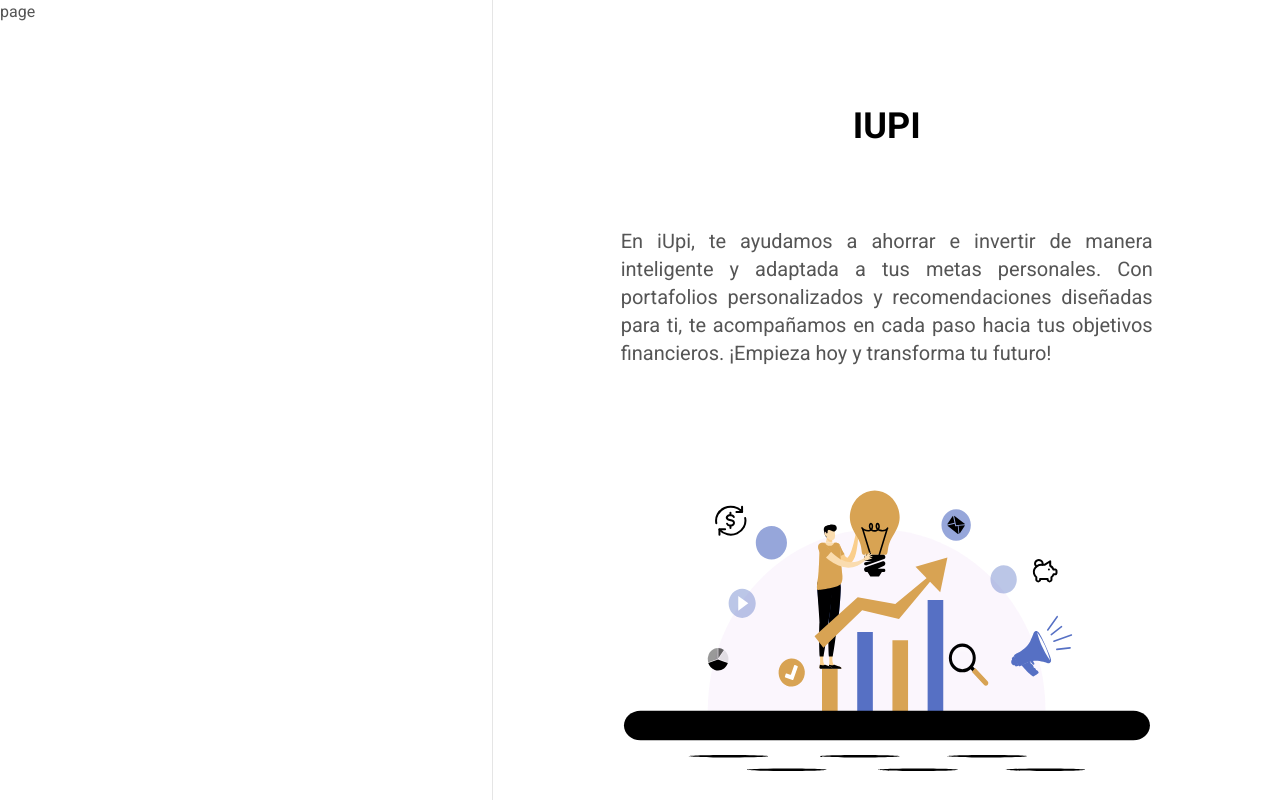
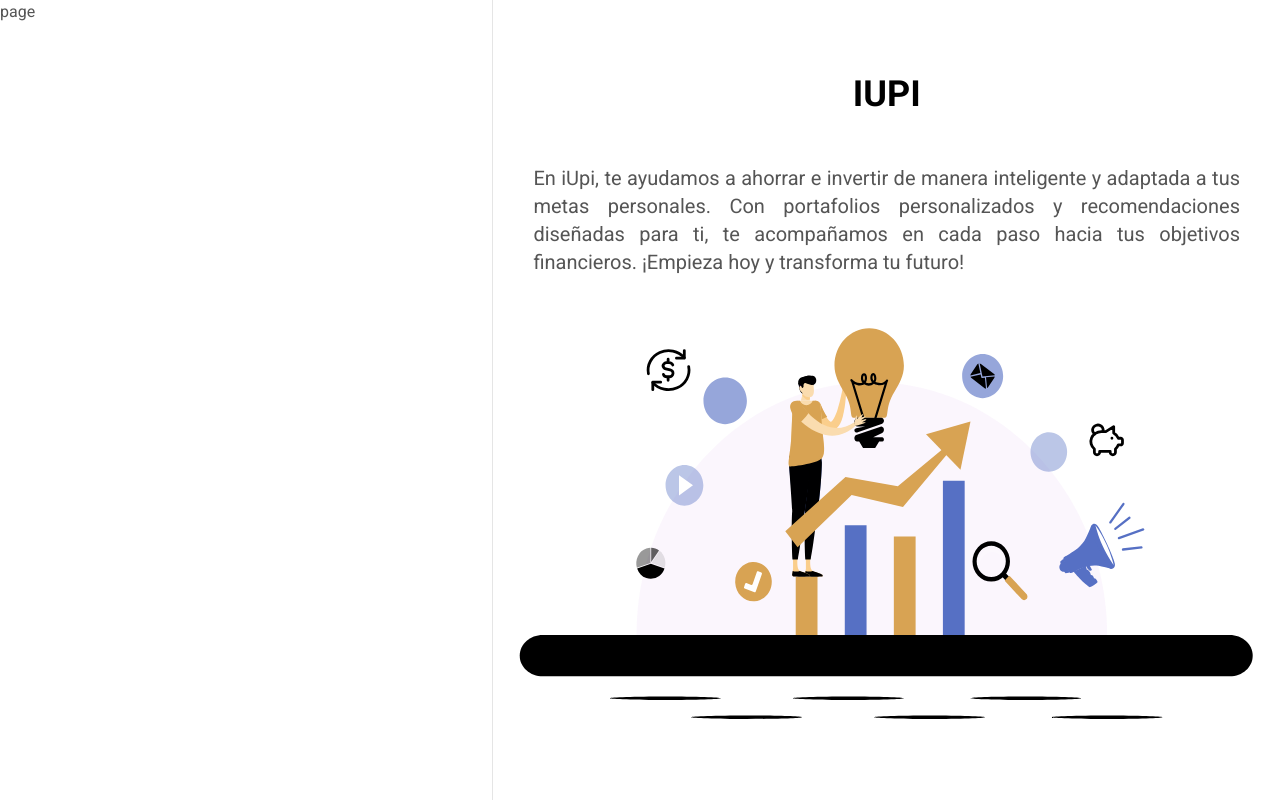
Before and after one commit to SoyIsabelMM/MVP-Planificaci-n-financiera, a Next.js app in the folder frontend/: page /signin in a window 1280 px wide. Built offline with nearby package versions, Linux system fonts and the light colour scheme.

Commit message:
refactor: quitar comentarios

```diff
--- a/frontend/src/components/LandingPage/LandingPage.jsx
+++ b/frontend/src/components/LandingPage/LandingPage.jsx
@@ -3,7 +3,7 @@
 
 function LandingPage({ children }) {
   return (
-    <div className="flex flex-col md:flex-row min-h-screen">
+    <div className="flex flex-col-reverse md:flex-row min-h-screen">
       <div className="flex flex-1 md:flex-[2] w-full md:w-[400px] md:min-w-[400px] ">
         {children}
       </div>
@@ -13,15 +13,12 @@
       <div className="flex flex-col flex-1 md:flex-[3] items-center px-4 md:px-6 py-6 gap-10">
         <div className="flex flex-col items-center justify-evenly flex-1">
           <h1 className="text-3xl md:text-4xl font-bold text-black">IUPI</h1>
-          <p className="text-base md:text-xl text-justify px-4 md:px-6 w-[580px]">
+          <p className="text-base md:text-xl text-justify px-4 ">
             En iUpi, te ayudamos a ahorrar e invertir de manera inteligente y
             adaptada a tus metas personales. Con portafolios personalizados y
             recomendaciones diseñadas para ti, te acompañamos en cada paso hacia
             tus objetivos financieros. ¡Empieza hoy y transforma tu futuro!
           </p>
-        </div>
-
-        <div className="w-full max-w-[300px] md:max-w-[530px]">
           <Banner />
         </div>
       </div>
--- a/frontend/tailwind.config.mjs
+++ b/frontend/tailwind.config.mjs
@@ -7,6 +7,9 @@
   ],
   theme: {
     extend: {
+      screens: {
+        'custom-lg': '750px',
+      },
       colors: {
         background: 'var(--background)',
         foreground: 'var(--foreground)',
```
